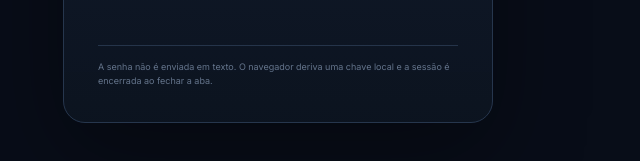
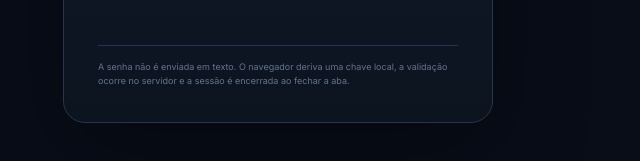
Before and after one commit to Nomade-22/dashboard, a plain HTML site: page teste-plataforma/login/index.html in a window 1280 px wide. Shown: the part 527-688 px from the top of the page, 362-1002 px from the left. Drawn offline with Linux system fonts and the light colour scheme.

Commit message:
login: force server-auth script refresh

```diff
--- a/teste-plataforma/login/index.html
+++ b/teste-plataforma/login/index.html
@@ -1 +1 @@
-<!doctype html><html lang="pt-BR"><head><meta charset="utf-8"><meta name="viewport" content="width=device-width,initial-scale=1"><meta name="theme-color" content="#080d18"><title>Entrar — Plataforma Multprest</title><link rel="preconnect" href="https://fonts.googleapis.com"><link rel="preconnect" href="https://fonts.gstatic.com" crossorigin><link href="https://fonts.googleapis.com/css2?family=Inter:wght@400;500;600;700;800&display=swap" rel="stylesheet"><link rel="stylesheet" href="style.css"></head><body><main class="login-shell"><section class="login-card"><div class="mark">M</div><span class="eyebrow">Acesso interno</span><h1>Plataforma Multprest</h1><p>Entre para acessar Orçamentos, Calc HH, Tabela de Preços e Adequações Civis.</p><form id="loginForm"><label>Senha administrativa<input id="password" type="password" autocomplete="current-password" required autofocus placeholder="Digite a senha"></label><button id="loginBtn" type="submit">Entrar</button></form><div id="status" class="status"></div><small class="security">A senha não é enviada em texto. O navegador deriva uma chave local e a sessão é encerrada ao fechar a aba.</small></section></main><script src="app.js?v=20260901-152205"></script></body></html>
+<!doctype html><html lang="pt-BR"><head><meta charset="utf-8"><meta name="viewport" content="width=device-width,initial-scale=1"><meta name="theme-color" content="#080d18"><title>Entrar — Plataforma Multprest</title><link rel="preconnect" href="https://fonts.googleapis.com"><link rel="preconnect" href="https://fonts.gstatic.com" crossorigin><link href="https://fonts.googleapis.com/css2?family=Inter:wght@400;500;600;700;800&display=swap" rel="stylesheet"><link rel="stylesheet" href="style.css"></head><body><main class="login-shell"><section class="login-card"><div class="mark">M</div><span class="eyebrow">Acesso interno</span><h1>Plataforma Multprest</h1><p>Entre para acessar Orçamentos, Calc HH, Tabela de Preços e Adequações Civis.</p><form id="loginForm"><label>Senha administrativa<input id="password" type="password" autocomplete="current-password" required autofocus placeholder="Digite a senha"></label><button id="loginBtn" type="submit">Entrar</button></form><div id="status" class="status"></div><small class="security">A senha não é enviada em texto. O navegador deriva uma chave local, a validação ocorre no servidor e a sessão é encerrada ao fechar a aba.</small></section></main><script src="app.js?v=20260902-serverauth1"></script></body></html>
```
